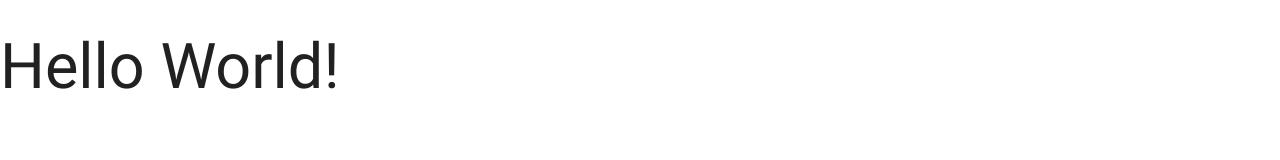
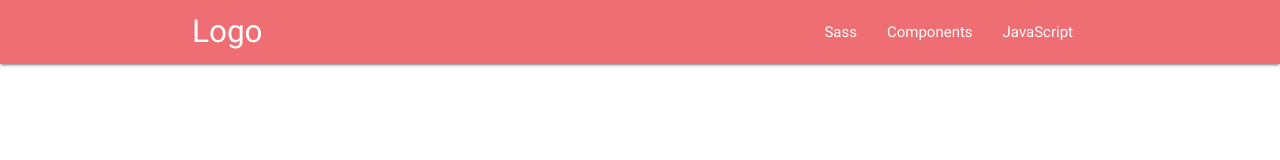
Before and after one commit to carly101/materialProject, a plain HTML site: page index.html in a window 1280 px wide. Drawn offline with nearby package versions, Linux system fonts and the light colour scheme.

Commit message:
Nav bar added

```diff
--- a/index.html
+++ b/index.html
@@ -12,7 +12,16 @@
 
     <body>
 
-        <h1> Hello World!</h1>
+   <nav>
+    <div class="nav-wrapper container">
+      <a href="#" class="brand-logo">Logo</a>
+      <ul id="nav-mobile" class="right hide-on-med-and-down">
+        <li><a href="sass.html">Sass</a></li>
+        <li><a href="badges.html">Components</a></li>
+        <li><a href="collapsible.html">JavaScript</a></li>
+      </ul>
+    </div>
+  </nav>
       <!--Import jQuery before materialize.js-->
       <script type="text/javascript" src="https://code.jquery.com/jquery-3.2.1.min.js"></script>
       <script type="text/javascript" src="js/materialize.min.js"></script>
```
